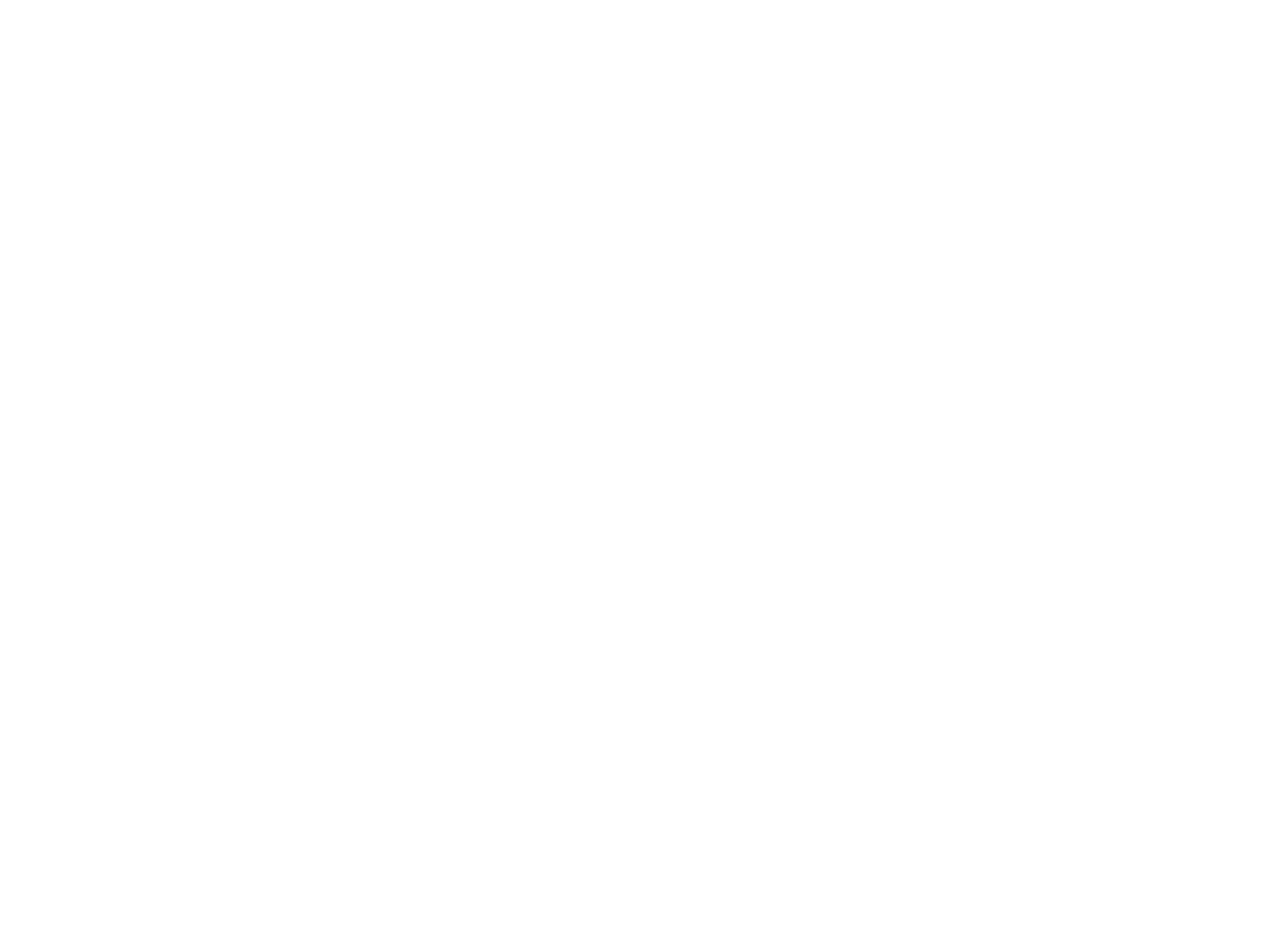
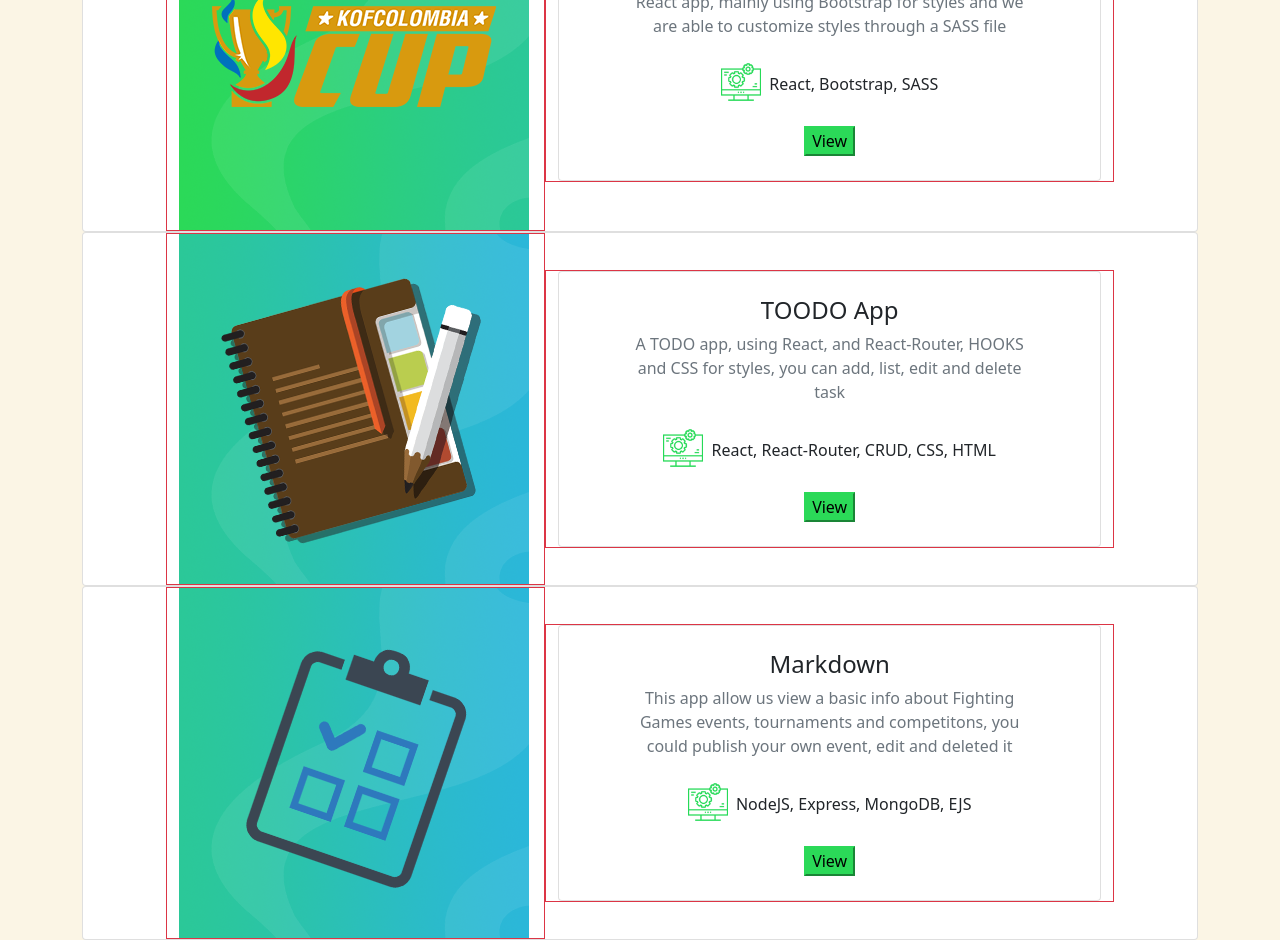
Before and after one commit to Dan33311/my-portfolio-react-bootstrap, a React (Create React App) app: page / in a window 1280 px wide. Shown: the part 2400-3340 px from the top of the page. Before the commit the page ends 1988 px from the top, so only its background shows below. Built offline with nearby package versions, Linux system fonts and the light colour scheme; a web font is replaced by a local one.

Commit message:
keep working with projects section

```diff
--- a/src/components/ProjectCard.js
+++ b/src/components/ProjectCard.js
@@ -0,0 +1,23 @@
+const ProjectCard = ({ title, description, iconSrc, text }) => {
+  return (
+    <>
+      {/* <img src={imageSrc} alt="image project" /> */}
+      <div className="card">
+        <div className="card-body text-center py-4">
+          <h4 className="card-title">{title}</h4>
+          {/* <p className="card-text mx-5 text-muted d-none d-lg-block">{description}</p> */}
+          <p className="card-text mx-5 text-muted d-lg-block mb-4">{description}</p>
+          {/* style={{width: '300px'}} */}
+          <p className="card-text mx-5 d-lg-block">
+            <span className="text-primary fw-bold">
+              <img src={iconSrc} alt="icon" className="img-responsive mb-2 me-1" style={{width: '40px'}}/>
+            </span> {text}
+          </p>
+          <button className="btn-primary">View</button>
+        </div>
+      </div>
+    </>
+  )
+}
+
+export default ProjectCard;
--- a/src/components/Projects.js
+++ b/src/components/Projects.js
@@ -1,8 +1,11 @@
+import ProjectCard from './ProjectCard'
+
 import lineImage from '../assets/line-b.png'
 import projectImgOne from "../assets/square-kcc.png";
 import projectImgTwo from "../assets/square-spacex.png";
 import projectImgThree from "../assets/square-toodo.png";
 import projectImgFour from "../assets/square-toodo2.png";
+import projectIcon from '../assets/computer.png'
 
 
 const projectsCards = [
@@ -11,31 +14,31 @@
     title: 'SpaceX-API',
     description: 'Working with the SpaceX API, you can get info about launches, missions, rockets through a UI',
     text: 'React, Router, API',
-    icon: '',
+    icon: projectIcon,
     image: projectImgTwo
   },
   {
     id: 2,
     title: 'KOFCOLOMBIA',
-    description: '',
-    text: 'React, Javascript, CSS, HTML',
-    icon: '',
+    description: 'React app, mainly using Bootstrap for styles and we are able to customize styles through a SASS file',
+    text: 'React, Bootstrap, SASS',
+    icon: projectIcon,
     image: projectImgOne
   },
   {
     id: 3,
-    title: 'TODO App',
-    description: '',
-    text: 'React, Javascript, CSS, HTML',
-    icon: '',
+    title: 'TOODO App',
+    description: 'A TODO app, using React, and React-Router, HOOKS and CSS for styles, you can add, list, edit and delete task ',
+    text: 'React, React-Router, CRUD, CSS, HTML',
+    icon: projectIcon,
     image: projectImgThree
   },
   {
     id: 4,
     title: 'Markdown',
-    description: '',
-    text: 'React, Javascript, CSS, HTML',
-    icon: '',
+    description: 'This app allow us view a basic info about Fighting Games events, tournaments and competitons, you could publish your own event, edit and deleted it',
+    text: 'NodeJS, Express, MongoDB, EJS',
+    icon: projectIcon,
     image: projectImgFour
   },
 ]
@@ -53,17 +56,24 @@
         </div>
 
 
-        <div className="row my-3 g-3 align-items-center justify-content-center">
+        <div>
           {projectsCards.map(projectCard =>
-            <div className="col-10 col-lg-4 col-xl-4" key={projectCard.id}>
-              {/* <ProjectCard
-                title={projectCard.title}
-                iconSrc={projectCard.icon}
-                description={projectCard.description}
-                text={projectCard.text}
-                logosSrc={projectCard.image}
-              /> */}
-            </div>)}
+          <div className="card">
+            <div className="row justify-content-center align-items-center" key={projectCard.id}>
+              <div className="col-md-4 border border-danger">
+                <img className="px-0 mx-0" src={projectCard.image} alt="image project" />
+              </div>
+              <div className="col-md-6 border border-danger">
+                <ProjectCard
+                  title={projectCard.title}
+                  description={projectCard.description}
+                  iconSrc={projectCard.icon}
+                  text={projectCard.text}
+                  // imageSrc={projectCard.image}
+                />
+              </div>
+            </div>
+          </div>)}
         </div>
 
       </div>
```
Also changed, not shown: src/assets/computer.png (added).
